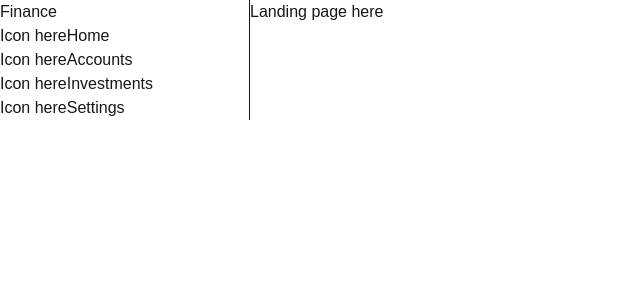
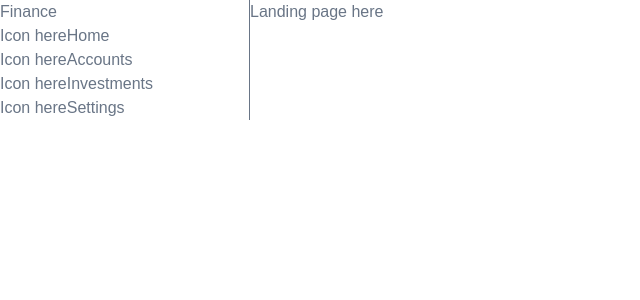
Before and after one commit to asshleygozar/financial-manager, a Next.js app: page / in a window 1280 px wide. Shown: the top 300 px of the page, without its empty margins (0-640 px from the left). Built offline with nearby package versions, Linux system fonts and the light colour scheme.

Commit message:
add light mode color palette and quick sand font as variable

```diff
--- a/app/globals.css
+++ b/app/globals.css
@@ -1,14 +1,21 @@
-@import "tailwindcss";
+@import 'tailwindcss';
 
 :root {
 	--background: #ffffff;
-  --foreground: #171717;
+	--foreground: #697586;
+	--bg-foreground: #fff;
+	--card-background: #181622;
+	--accent-red: #f28b82;
+	--accent-blue: #aecbfa;
+	--accent-green: #a8d5ba;
+	--accent-yellow: #fddfaf;
 }
 
 @theme inline {
 	--color-background: var(--background);
 	--color-foreground: var(--foreground);
 	--font-outfit: var(--font-outfit);
+	--font-quick-sand: var(--font-quick-sand);
 }
 
 @media (prefers-color-scheme: dark) {
```
Lines whose indentation alone changed are shown as unchanged.
